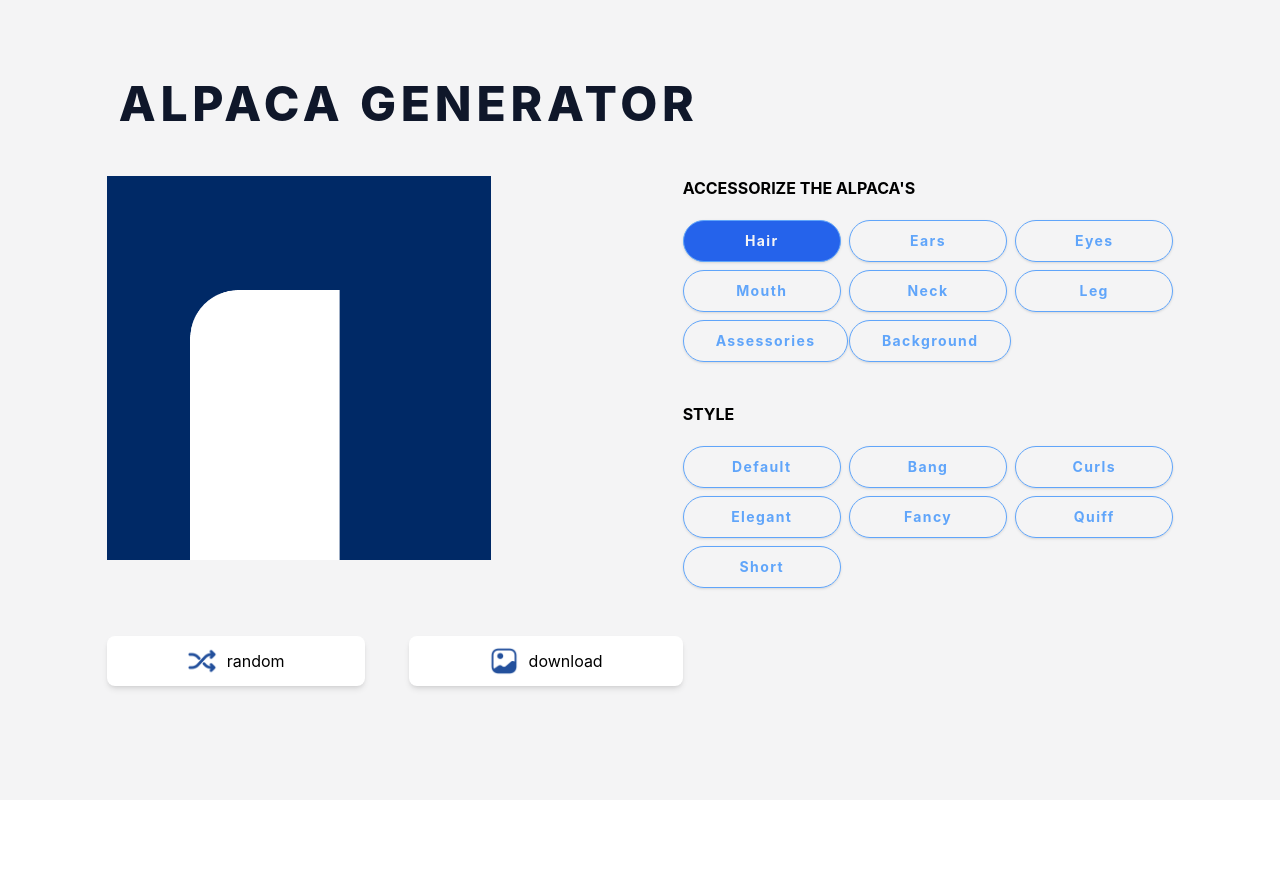
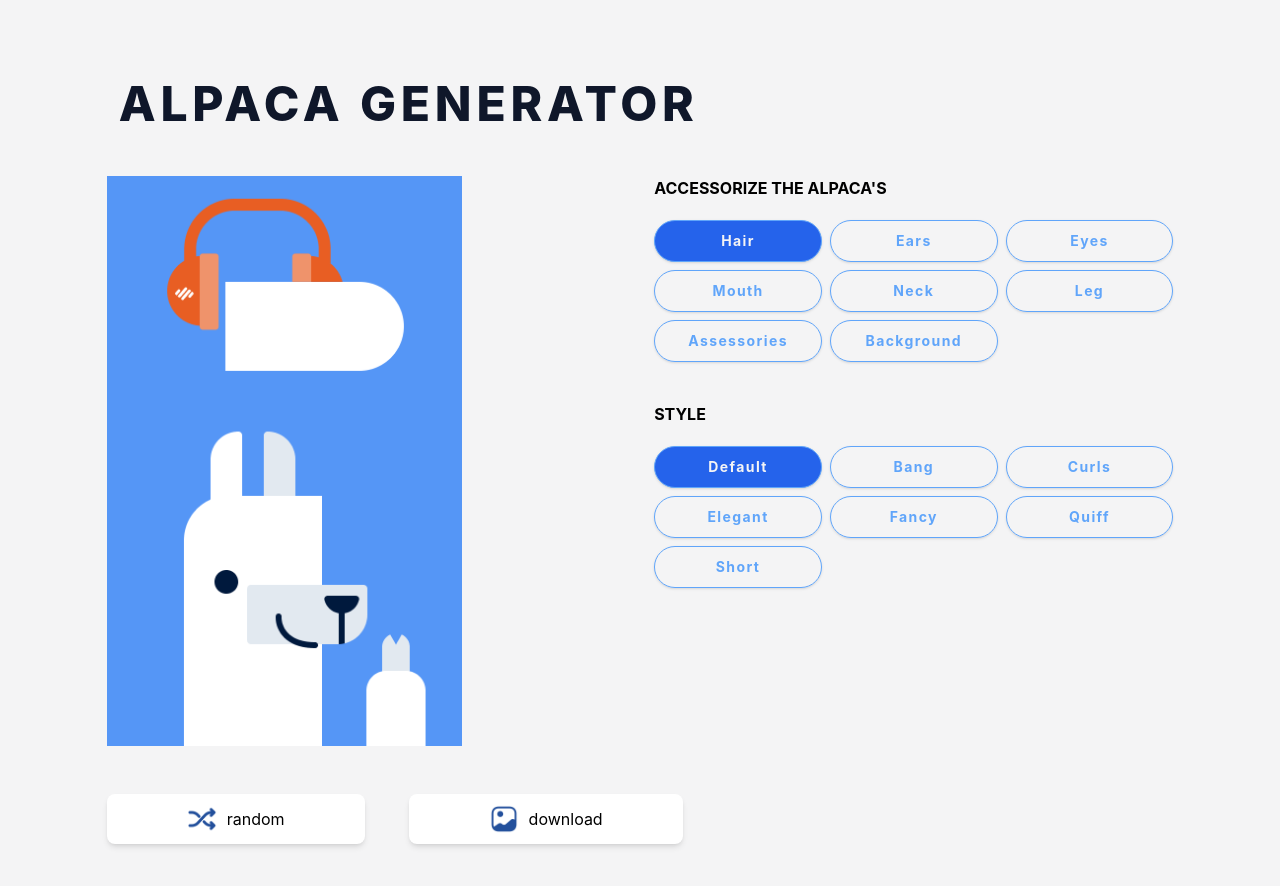
Before and after one commit to JT-Huynh/alpaca-generator, a Next.js app: page / in a window 1280 px wide. Shown: the top 886 px of the page. Before the commit the page ends 800 px from the top, so only its background shows below. Built offline with nearby package versions, Linux system fonts and the light colour scheme.

Commit message:
feat: stack the alpaca

```diff
--- a/src/components/panel.tsx
+++ b/src/components/panel.tsx
@@ -3,7 +3,13 @@ import AccessorizePanel from "./accessorizePanel";
 import StylePanel from "./stylePanel";
 import { ACCESSORIZE_PART } from "~/constants/controlPanel";
 
-export default function Panel() {
+export default function Panel({
+  accessorizeStyle,
+  styleChange,
+}: {
+  accessorizeStyle: Record<ACCESSORIZE_PART, string>;
+  styleChange: React.MouseEventHandler<HTMLButtonElement>;
+}) {
   const [part, setPart] = useState(ACCESSORIZE_PART.HAIR);
 
   function handleClick(event: React.MouseEvent<HTMLButtonElement>) {
@@ -15,7 +21,11 @@ export default function Panel() {
   return (
     <div className="flex flex-1 flex-col justify-start gap-10">
       <AccessorizePanel selectedPart={part} onClick={handleClick} />
-      <StylePanel accessorizePart={part} />
+      <StylePanel
+        accessorizePart={part}
+        accessorizeStyle={accessorizeStyle}
+        styleChange={styleChange}
+      />
     </div>
   );
 }
--- a/src/components/previewPanel.tsx
+++ b/src/components/previewPanel.tsx
@@ -1,18 +1,76 @@
 import Image from "next/image";
+import { ACCESSORIZE_PART } from "~/constants/controlPanel";
 
-export default function PreviewPanel() {
+export default function PreviewPanel({
+  accessorizeStyle,
+}: {
+  accessorizeStyle: Record<string, string>;
+}) {
   return (
-    <div className="relative h-96 w-96">
+    <div className="relative w-4/12 flex-initial">
       <Image
-        className="absolute left-0 top-0 h-96 w-96"
-        src="/alpaca/backgrounds/darkblue50.png"
+        className="absolute left-0 top-0 h-full w-full"
+        src={`/alpaca/backgrounds/${
+          accessorizeStyle[ACCESSORIZE_PART.BACKGROUND]
+        }.png`}
         width={570}
         height={570}
         alt="preview image"
       />
       <Image
-        className="absolute"
-        src="/alpaca/neck/default.png"
+        className="absolute bottom-0 left-0"
+        src={`/alpaca/ears/${accessorizeStyle[ACCESSORIZE_PART.EARS]}.png`}
+        width={570}
+        height={570}
+        alt="preview image"
+      />
+      <Image
+        className="absolute bottom-0 left-0"
+        src={`/alpaca/neck/${accessorizeStyle[ACCESSORIZE_PART.NECK]}.png`}
+        width={570}
+        height={570}
+        alt="preview image"
+      />
+      <Image
+        className="absolute bottom-0 left-0"
+        src="/alpaca/nose.png"
+        width={570}
+        height={570}
+        alt="preview image"
+      />
+      <Image
+        className="absolute bottom-0 left-0"
+        src={`/alpaca/mouth/${accessorizeStyle[ACCESSORIZE_PART.MOUTH]}.png`}
+        width={570}
+        height={570}
+        alt="preview image"
+      />
+      <Image
+        className="absolute bottom-0 left-0"
+        src={`/alpaca/eyes/${accessorizeStyle[ACCESSORIZE_PART.EYES]}.png`}
+        width={570}
+        height={570}
+        alt="preview image"
+      />
+      <Image
+        className="absolute left-0 top-0"
+        src={`/alpaca/hair/${accessorizeStyle[ACCESSORIZE_PART.HAIR]}.png`}
+        width={570}
+        height={570}
+        alt="preview image"
+      />
+      <Image
+        className="absolute left-0 top-0"
+        src={`/alpaca/accessories/${
+          accessorizeStyle[ACCESSORIZE_PART.ASSESSORIES]
+        }.png`}
+        width={570}
+        height={570}
+        alt="preview image"
+      />
+      <Image
+        className="absolute bottom-0 left-0"
+        src={`/alpaca/leg/${accessorizeStyle[ACCESSORIZE_PART.LEG]}.png`}
         width={570}
         height={570}
         alt="preview image"
--- a/src/components/stylePanel.tsx
+++ b/src/components/stylePanel.tsx
@@ -7,18 +7,31 @@ import Button from "./button";
 
 export default function StylePanel({
   accessorizePart,
+  accessorizeStyle,
+  styleChange,
 }: {
   accessorizePart: ACCESSORIZE_PART;
+  accessorizeStyle: Record<ACCESSORIZE_PART, string>;
+  styleChange: React.MouseEventHandler<HTMLButtonElement>;
 }) {
   const attributes = ACCESSORIZE_PART_ATTRIBUTES[accessorizePart];
+  const selectStyle = accessorizeStyle[accessorizePart];
 
   return (
     <div>
       <h2 className="pb-5 text-base font-bold text-black">{STYLE_TITLE}</h2>
       <div className="grid grid-cols-3 gap-2 transition-all">
-        {attributes.map((style: string) => (
-          <Button key={style} name={style} value={style} />
-        ))}
+        {attributes.map((style: string) => {
+          return (
+            <Button
+              key={style}
+              name={style}
+              value={style}
+              isActive={style === selectStyle}
+              onClick={styleChange}
+            />
+          );
+        })}
       </div>
     </div>
   );
--- a/src/constants/controlPanel.ts
+++ b/src/constants/controlPanel.ts
@@ -62,17 +62,6 @@ export const ACCESSORIZE_PART_ATTRIBUTES = {
   [ACCESSORIZE_PART.BACKGROUND]: BACKGROUND,
 };
 
-export const ASSET_DIR: Record<ACCESSORIZE_PART, string> = {
-  [ACCESSORIZE_PART.BACKGROUND]: "backgrounds",
-  [ACCESSORIZE_PART.NECK]: "neck",
-  [ACCESSORIZE_PART.EARS]: "ears",
-  [ACCESSORIZE_PART.EYES]: "eyes",
-  [ACCESSORIZE_PART.MOUTH]: "mouth",
-  [ACCESSORIZE_PART.HAIR]: "hair",
-  [ACCESSORIZE_PART.LEG]: "leg",
-  [ACCESSORIZE_PART.ASSESSORIES]: "accessories",
-};
-
 export const PART_DEFAULT_STYLE: Record<ACCESSORIZE_PART, string> = {
   [ACCESSORIZE_PART.BACKGROUND]: "blue50",
   [ACCESSORIZE_PART.NECK]: "default",
@@ -81,5 +70,5 @@ export const PART_DEFAULT_STYLE: Record<ACCESSORIZE_PART, string> = {
   [ACCESSORIZE_PART.MOUTH]: "default",
   [ACCESSORIZE_PART.HAIR]: "default",
   [ACCESSORIZE_PART.LEG]: "default",
-  [ACCESSORIZE_PART.ASSESSORIES]: "default",
+  [ACCESSORIZE_PART.ASSESSORIES]: "headphone",
 };
--- a/src/pages/index.tsx
+++ b/src/pages/index.tsx
@@ -1,9 +1,20 @@
 import Head from "next/head";
+import { useState } from "react";
 import FunctionButton from "~/components/functionButton";
 import Panel from "~/components/panel";
 import PreviewPanel from "~/components/previewPanel";
+import {
+  type ACCESSORIZE_PART,
+  PART_DEFAULT_STYLE,
+} from "~/constants/controlPanel";
 
 export default function Home() {
+  const [style, setStyle] = useState(PART_DEFAULT_STYLE);
+
+  function selectAttributeStyle(event: React.MouseEvent<HTMLButtonElement>) {
+    console.log(event.currentTarget, style);
+  }
+
   return (
     <>
       <Head>
@@ -16,9 +27,12 @@ export default function Home() {
           <h1 className="ml-3 text-5xl font-extrabold uppercase tracking-widest text-slate-900">
             alpaca generator
           </h1>
-          <div className="flex gap-48">
-            <PreviewPanel />
-            <Panel />
+          <div className="h-128 flex gap-48">
+            <PreviewPanel accessorizeStyle={style} />
+            <Panel
+              accessorizeStyle={style}
+              styleChange={selectAttributeStyle}
+            />
           </div>
 
           <div className="flex max-w-xl justify-between">
--- a/tailwind.config.ts
+++ b/tailwind.config.ts
@@ -8,6 +8,9 @@ export default {
       fontFamily: {
         sans: ["Inter", ...fontFamily.sans],
       },
+      height: {
+        "128": "35.625rem",
+      },
     },
   },
   plugins: [],
```
